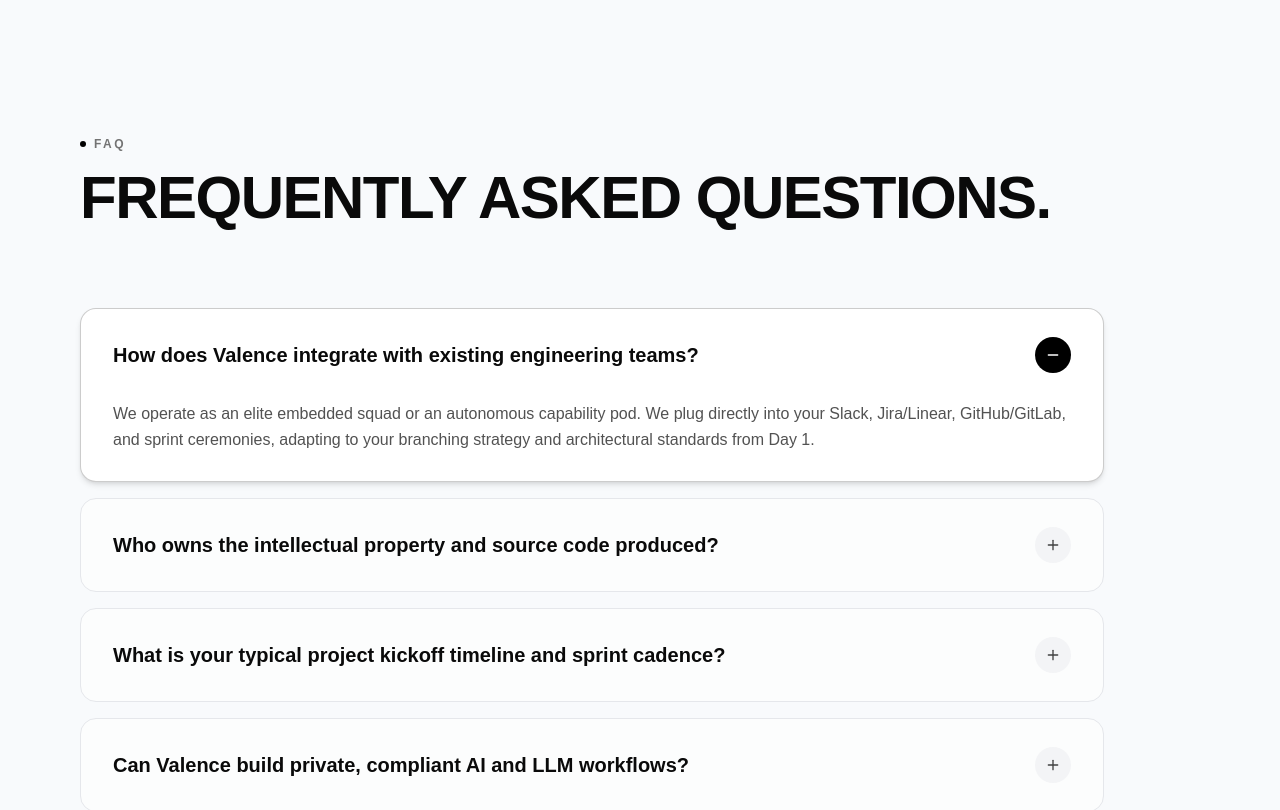
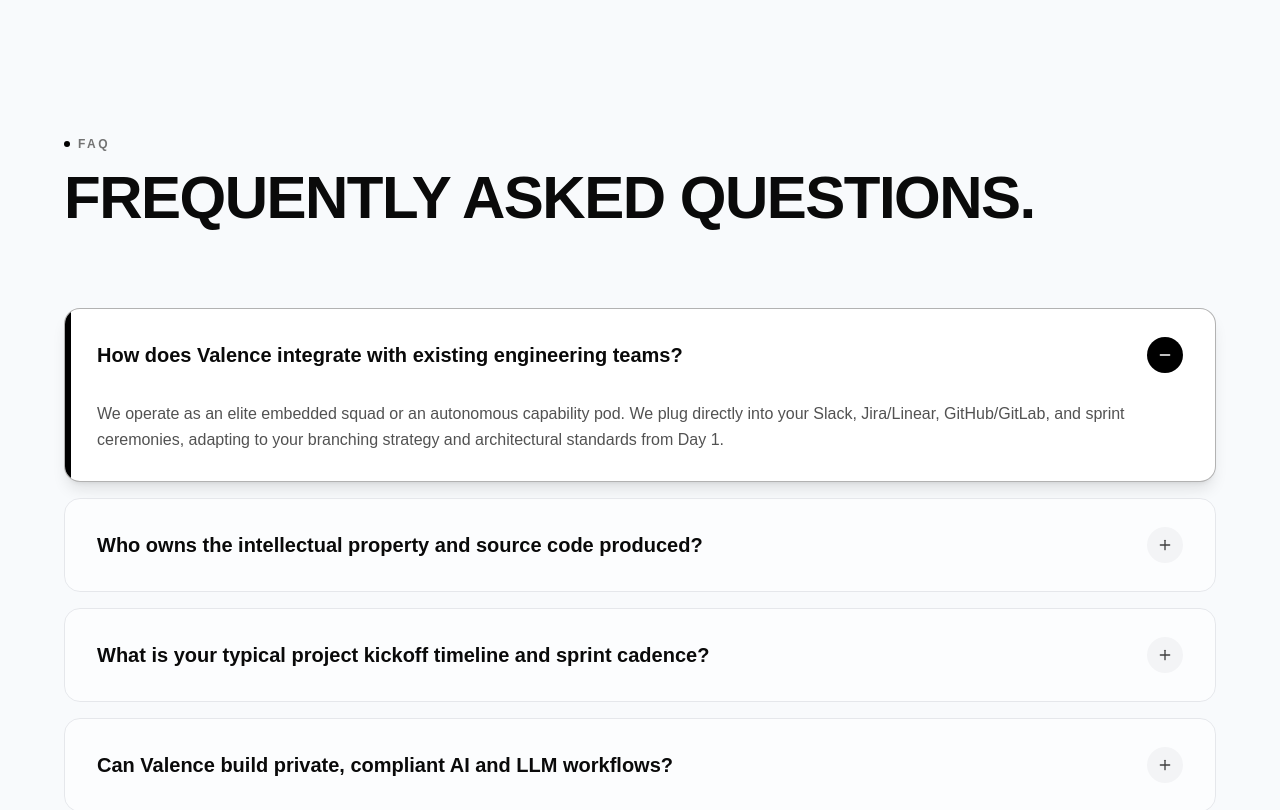
Before and after one commit to ruhul2003/VALENCE, a Next.js app: page / in a window 1280 px wide. Shown: the part 10520-11330 px from the top of the page. Built offline with nearby package versions, Linux system fonts and the light colour scheme; a web font is replaced by a local one.

Commit message:
Enhance FAQ accordion with spring-loaded height reveals and rotating chevron indicators.

```diff
--- a/src/components/FaqSection.jsx
+++ b/src/components/FaqSection.jsx
@@ -37,7 +37,7 @@
 
   return (
     <section id="faq" className="py-24 lg:py-36 bg-[#F8FAFC] border-t border-gray-200">
-      <div className="max-w-[1600px] mx-auto px-6 sm:px-10 lg:px-16 xl:px-20">
+      <div className="w-[95%] mx-auto px-4 sm:px-6 lg:px-8">
 
         {/* Section Header */}
         <motion.div
@@ -57,7 +57,7 @@
         </motion.div>
 
         {/* FAQ Accordion List */}
-        <div className="max-w-5xl space-y-4">
+        <div className="max-w-6xl space-y-4">
           {faqs.map((faq, idx) => {
             const isOpen = openIndex === idx;
             return (
@@ -67,22 +67,29 @@
                 whileInView={{ opacity: 1, y: 0 }}
                 viewport={{ once: true }}
                 transition={{ duration: 0.5, delay: idx * 0.08 }}
-                className={`rounded-2xl transition-all duration-300 border ${
+                whileHover={{ y: -2 }}
+                className={`rounded-2xl transition-all duration-300 border relative overflow-hidden ${
                   isOpen
-                    ? "bg-white border-black/20 shadow-md"
+                    ? "bg-white border-black/30 shadow-lg"
                     : "bg-white/60 border-gray-200 hover:border-gray-300 hover:bg-white"
                 }`}
               >
+                {isOpen && (
+                  <motion.div
+                    layoutId="activeFaqBar"
+                    className="absolute left-0 top-0 bottom-0 w-1.5 bg-black"
+                  />
+                )}
                 <button
                   onClick={() => setOpenIndex(isOpen ? -1 : idx)}
                   className="w-full py-6 sm:py-7 px-6 sm:px-8 flex items-center justify-between text-left group cursor-pointer"
                 >
-                  <span className="text-base sm:text-lg lg:text-xl font-bold text-neutral-950 pr-4">
+                  <span className="text-base sm:text-lg lg:text-xl font-bold text-neutral-950 pr-4 group-hover:text-neutral-700 transition-colors">
                     {faq.question}
                   </span>
                   <motion.div
                     animate={{ rotate: isOpen ? 180 : 0 }}
-                    transition={{ duration: 0.25 }}
+                    transition={{ type: "spring", stiffness: 400, damping: 20 }}
                     className={`w-9 h-9 rounded-full flex items-center justify-center shrink-0 transition-colors ${
                       isOpen ? "bg-black text-white" : "bg-gray-100 text-neutral-700 group-hover:bg-gray-200"
                     }`}
```
